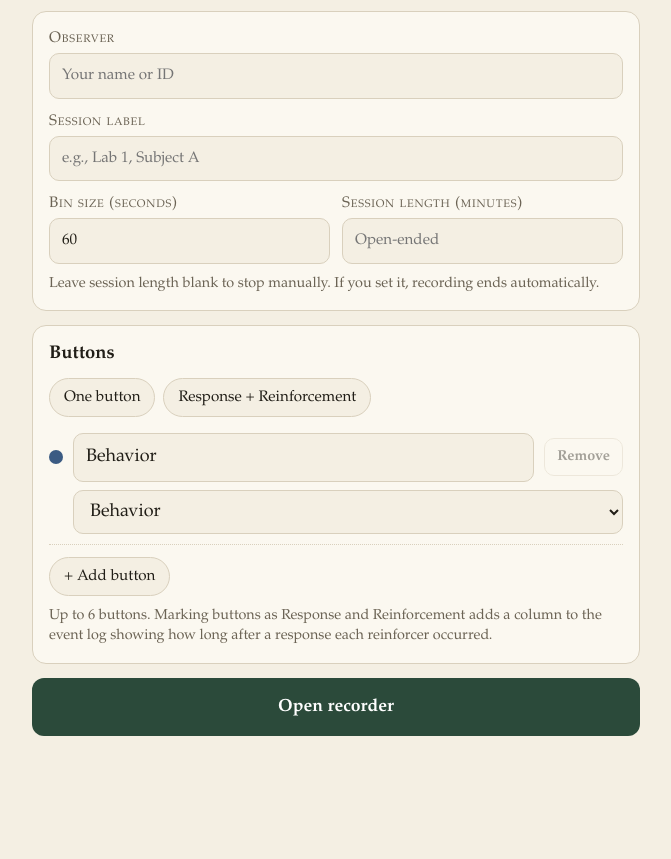
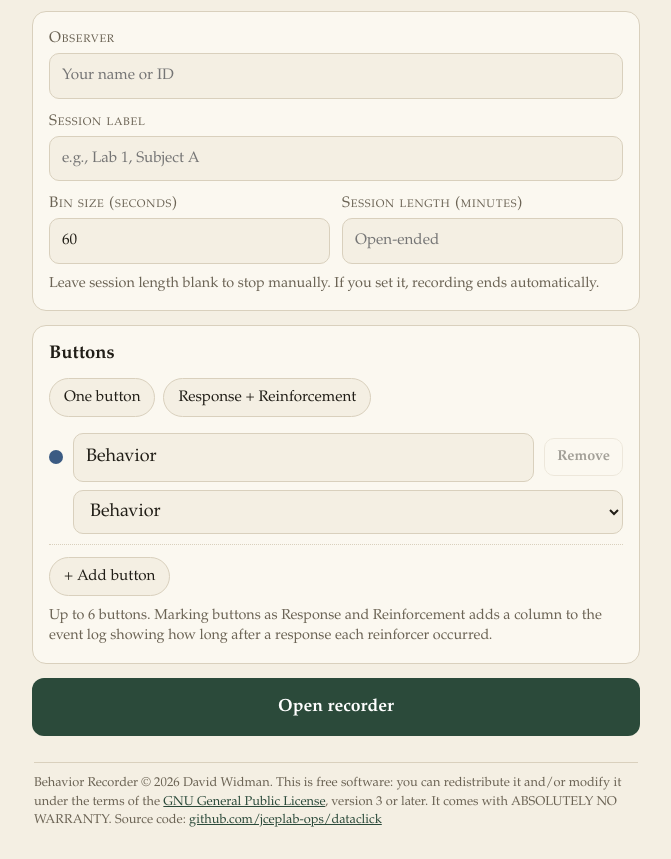
Before and after one commit to jceplab-ops/dataclick, a plain HTML site: page index.html in a window 1280 px wide. Shown: the part 117-976 px from the top of the page, without its empty margins (304-975 px from the left). Before the commit the page ends 881 px from the top, so only its background shows below. Drawn offline with Linux system fonts and the light colour scheme.

Commit message:
Add files via upload

```diff
--- a/index.html
+++ b/index.html
@@ -1,4 +1,21 @@
 <!doctype html>
+<!--
+  Behavior Recorder
+  Copyright (C) 2026 David Widman
+
+  This program is free software: you can redistribute it and/or modify
+  it under the terms of the GNU General Public License as published by
+  the Free Software Foundation, either version 3 of the License, or
+  (at your option) any later version.
+
+  This program is distributed in the hope that it will be useful,
+  but WITHOUT ANY WARRANTY; without even the implied warranty of
+  MERCHANTABILITY or FITNESS FOR A PARTICULAR PURPOSE.  See the
+  GNU General Public License for more details.
+
+  You should have received a copy of the GNU General Public License
+  along with this program.  If not, see <https://www.gnu.org/licenses/>.
+-->
 <html lang="en">
 <head>
 <meta charset="utf-8">
@@ -168,6 +185,8 @@ th { position: sticky; top: 0; background: var(--panel); font-weight: 600; }
 th:first-child, td:first-child { text-align: left; }
 #newSession { margin-top: 6px; }
 
+.legal { margin: 26px 2px 0; padding-top: 12px; border-top: 1px solid var(--line); color: var(--muted); font-size: 0.8rem; line-height: 1.45; }
+.legal a { color: var(--accent); }
 .toast {
   position: fixed; left: 50%; bottom: max(90px, env(safe-area-inset-bottom)); transform: translateX(-50%);
   background: var(--ink); color: var(--bg); padding: 10px 16px; border-radius: 999px; font-size: 0.95rem;
@@ -217,6 +236,13 @@ th:first-child, td:first-child { text-align: left; }
   </div>
 
   <button type="button" id="begin" class="primary big">Open recorder</button>
+
+  <p class="legal">
+    Behavior Recorder &copy; 2026 David Widman. This is free software: you can redistribute it and/or modify it
+    under the terms of the <a href="https://www.gnu.org/licenses/gpl-3.0.html" target="_blank" rel="noopener">GNU General Public License</a>,
+    version 3 or later. It comes with ABSOLUTELY NO WARRANTY.
+    Source code: <a href="https://github.com/jceplab-ops/dataclick" target="_blank" rel="noopener">github.com/jceplab-ops/dataclick</a>
+  </p>
 </section>
 
 <!-- ============ Recorder ============ -->
@@ -260,6 +286,12 @@ th:first-child, td:first-child { text-align: left; }
   </div>
 
   <button type="button" id="newSession" class="ghost big">Start a new session</button>
+
+  <p class="legal">
+    Behavior Recorder &copy; 2026 David Widman. Free software under the
+    <a href="https://www.gnu.org/licenses/gpl-3.0.html" target="_blank" rel="noopener">GNU GPL v3 or later</a>.
+    No warranty. <a href="https://github.com/jceplab-ops/dataclick" target="_blank" rel="noopener">Source code</a>
+  </p>
 </section>
 
 <div id="toast" class="toast" role="status" aria-live="polite"></div>
```
Also changed, not shown: sw.js (+6 -2 lines), 2 other files.
